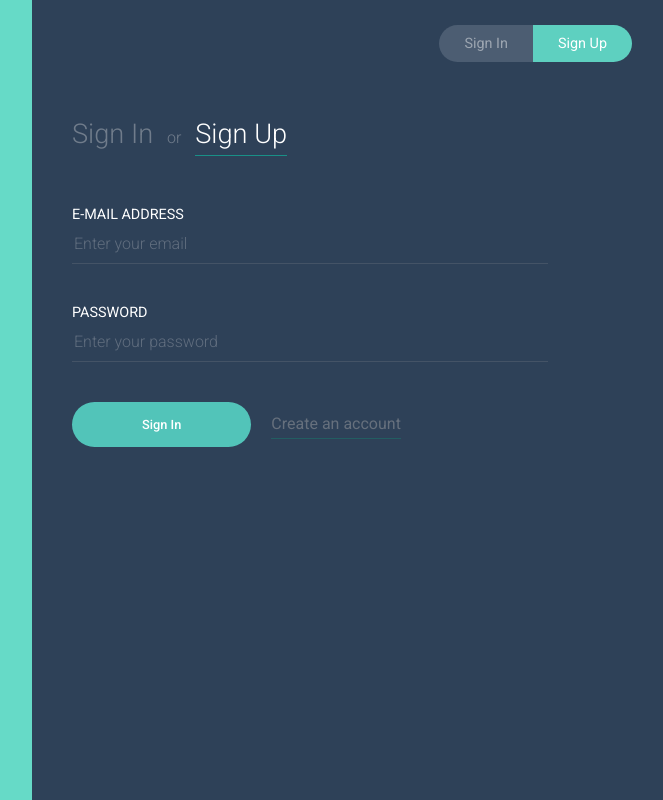
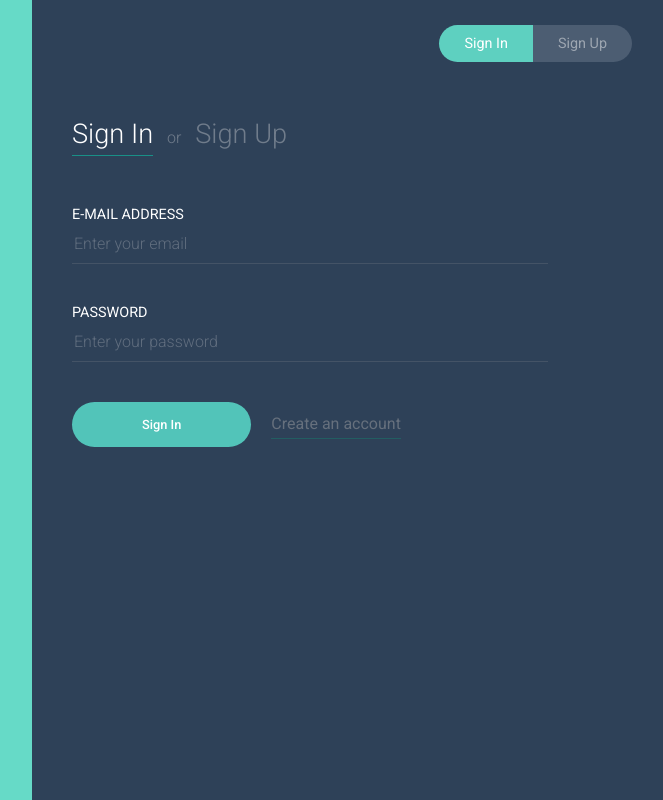
Before and after one commit to DundarKoray/React_Creating-A-Form, a React (Create React App) app: page /sign-in in a window 1280 px wide. Shown: the whole page, without its empty margins (608-1271 px from the left). Built offline with nearby package versions, Linux system fonts and the light colour scheme.

Commit message:
Page Switchers are now functional for SignUp and SignIn

```diff
--- a/src/App.js
+++ b/src/App.js
@@ -1,5 +1,5 @@
 import React from 'react';
-import { BrowserRouter as Router, Route, Link} from 'react-router-dom'
+import { BrowserRouter as Router, Route, Link, NavLink} from 'react-router-dom'
 import SignUpForm from './pages/SignUpForm'
 import SignInForm from './pages/SignInForm'
 
@@ -14,12 +14,12 @@ class App extends React.Component {
           <div className="App__Form">
 
             <div className="PageSwitcher">
-              <a href="#" className="PageSwitcher__Item">Sign In</a>
-              <a href="#" className="PageSwitcher__Item PageSwitcher__Item--Active">Sign Up</a>
+              <NavLink to="/sign-in" activeClassName="PageSwitcher__Item--Active" className="PageSwitcher__Item">Sign In</NavLink>
+              <NavLink exact to="/" activeClassName="PageSwitcher__Item--Active" className="PageSwitcher__Item">Sign Up</NavLink>
             </div>
 
             <div className="FormTitle">
-              <Link to="/sign-in" className="FormTitle__Link">Sign In</Link> or <Link to="/" className="FormTitle__Link FormTitle__Link--Active">Sign Up</Link>
+              <NavLink to="/sign-in" activeClassName="FormTitle__Link--Active" className="FormTitle__Link">Sign In</NavLink> or <NavLink exact to="/" activeClassName="FormTitle__Link--Active "className="FormTitle__Link">Sign Up</NavLink>
             </div>
 
             <Route exact path="/" component={SignUpForm}>
--- a/src/pages/SignInForm.js
+++ b/src/pages/SignInForm.js
@@ -1,4 +1,5 @@
 import React from 'react'
+import { Link } from 'react-router-dom'
 
 class SignInForm extends React.Component {
     render(){
@@ -22,7 +23,7 @@ class SignInForm extends React.Component {
                     {/*BUTTON*/}
                     <div className="FormField">
                         <button className="FormField__Button mr-20">Sign In</button>
-                        <a href="#" className="FormField__Link">Create an account</a>
+                        <Link to="/" className="FormField__Link">Create an account</Link>
                     </div>
 
                 </form>
--- a/src/pages/SignUpForm.js
+++ b/src/pages/SignUpForm.js
@@ -1,4 +1,5 @@
 import React from 'react'
+import { Link } from 'react-router-dom'
 
 
 class SignUpForm extends React.Component {
@@ -35,7 +36,7 @@ class SignUpForm extends React.Component {
               {/*BUTTON*/}
               <div className="FormField">
                 <button className="FormField__Button mr-20">Sign Up</button>
-                <a href="#" className="FormField__Link">I'm already member</a>
+                <Link to="/sign-in" className="FormField__Link">I'm already member</Link>
               </div>
 
 
```
Also changed, not shown: 1 other file (tests, documents, lock files or other folders).
